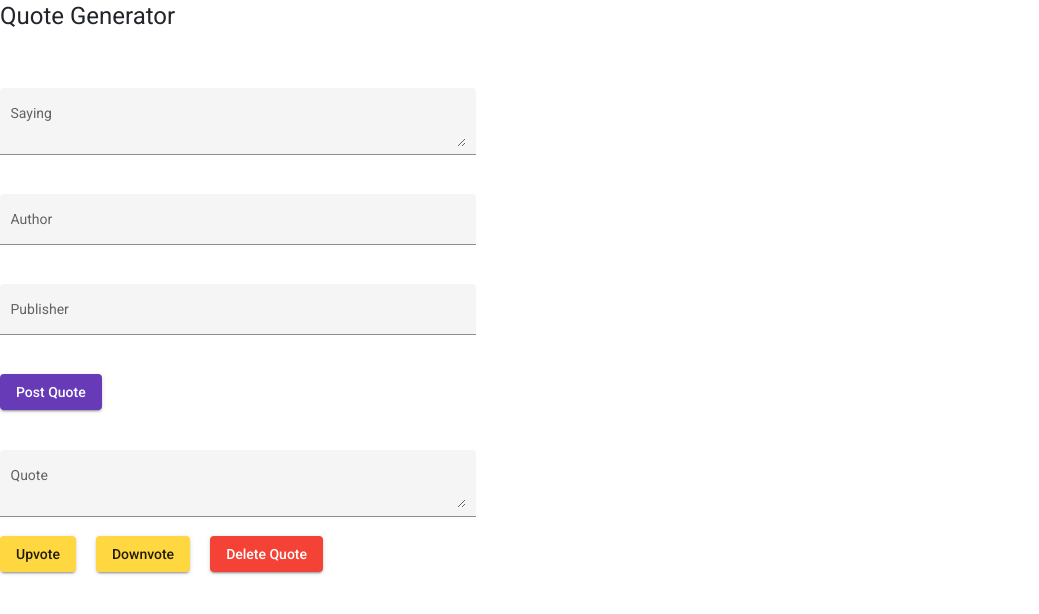
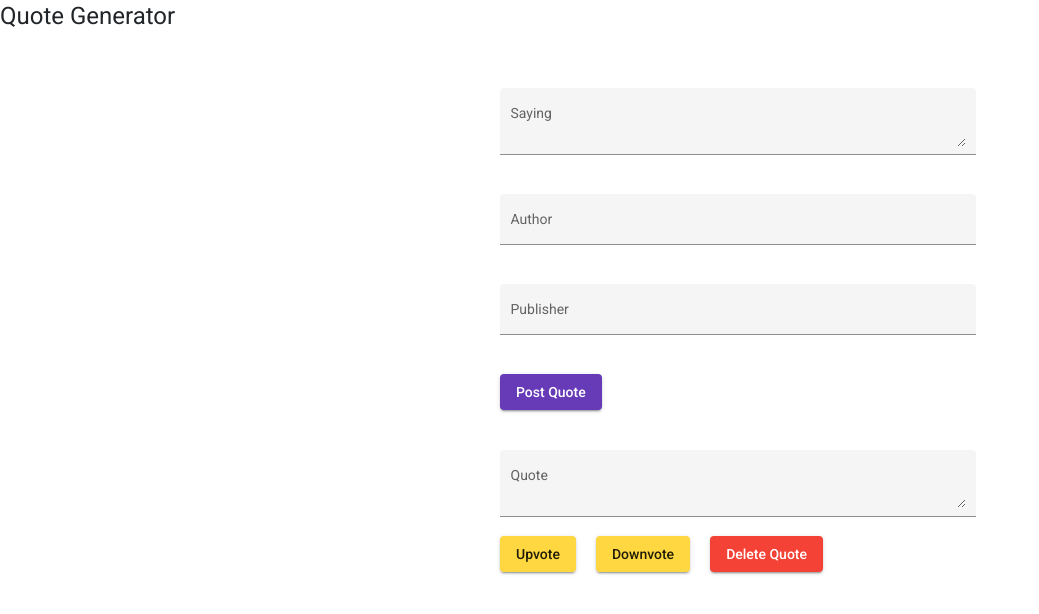
Before and after one commit to paulmunyao/Quote-Generator, an Angular app: page / in a window 1280 px wide. Shown: the top 614 px of the page, without its empty margins (0-1039 px from the left). Built offline with nearby package versions, Linux system fonts and the light colour scheme.

Commit message:
Move forms to the middle

```diff
--- a/src/app/form/form.component.css
+++ b/src/app/form/form.component.css
@@ -2,6 +2,7 @@
     min-width: 150px;
     max-width: 500px;
     width: 100%;
+    margin-left: 500px;
   }
 
   .example-full-width {
```
